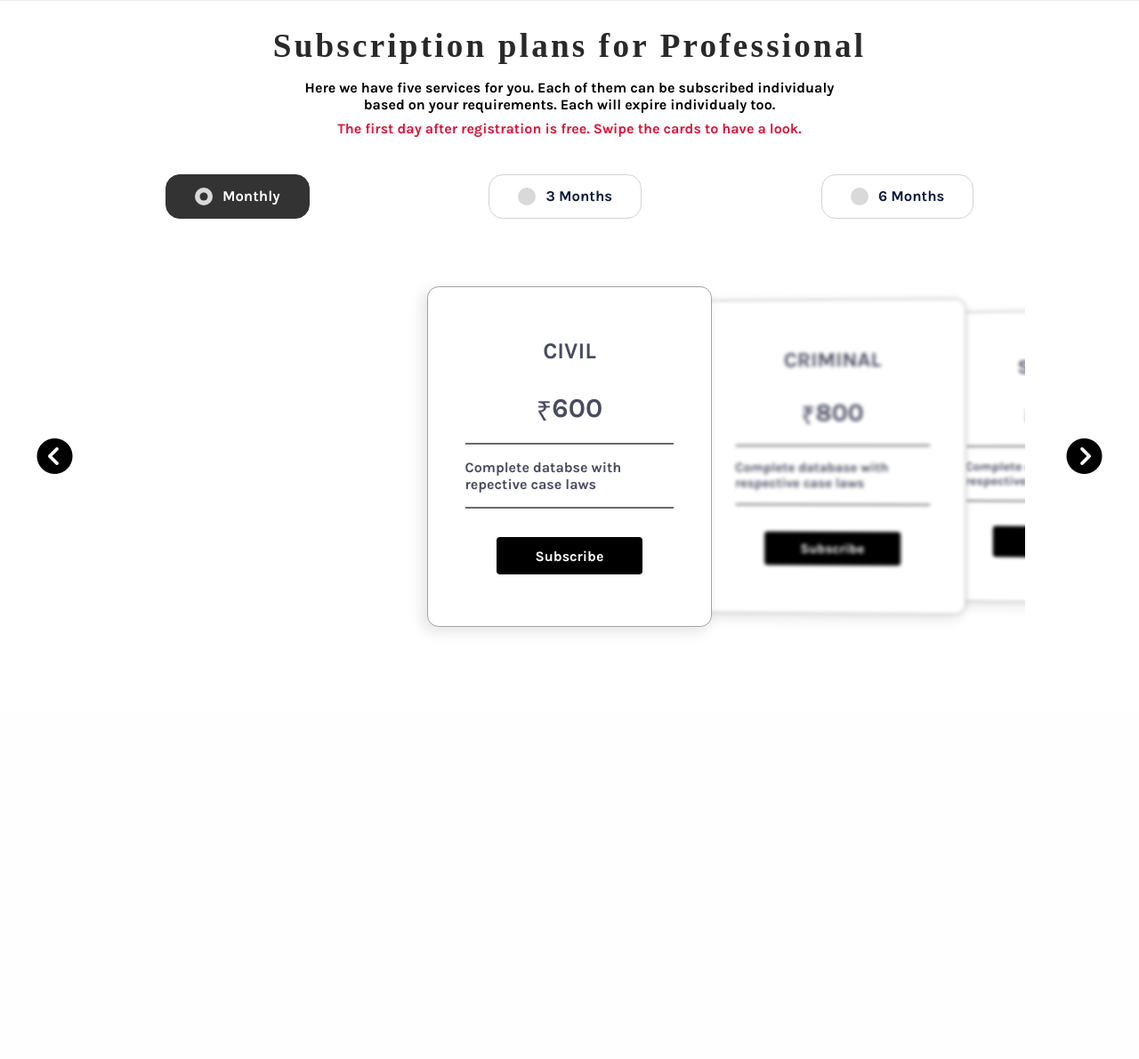
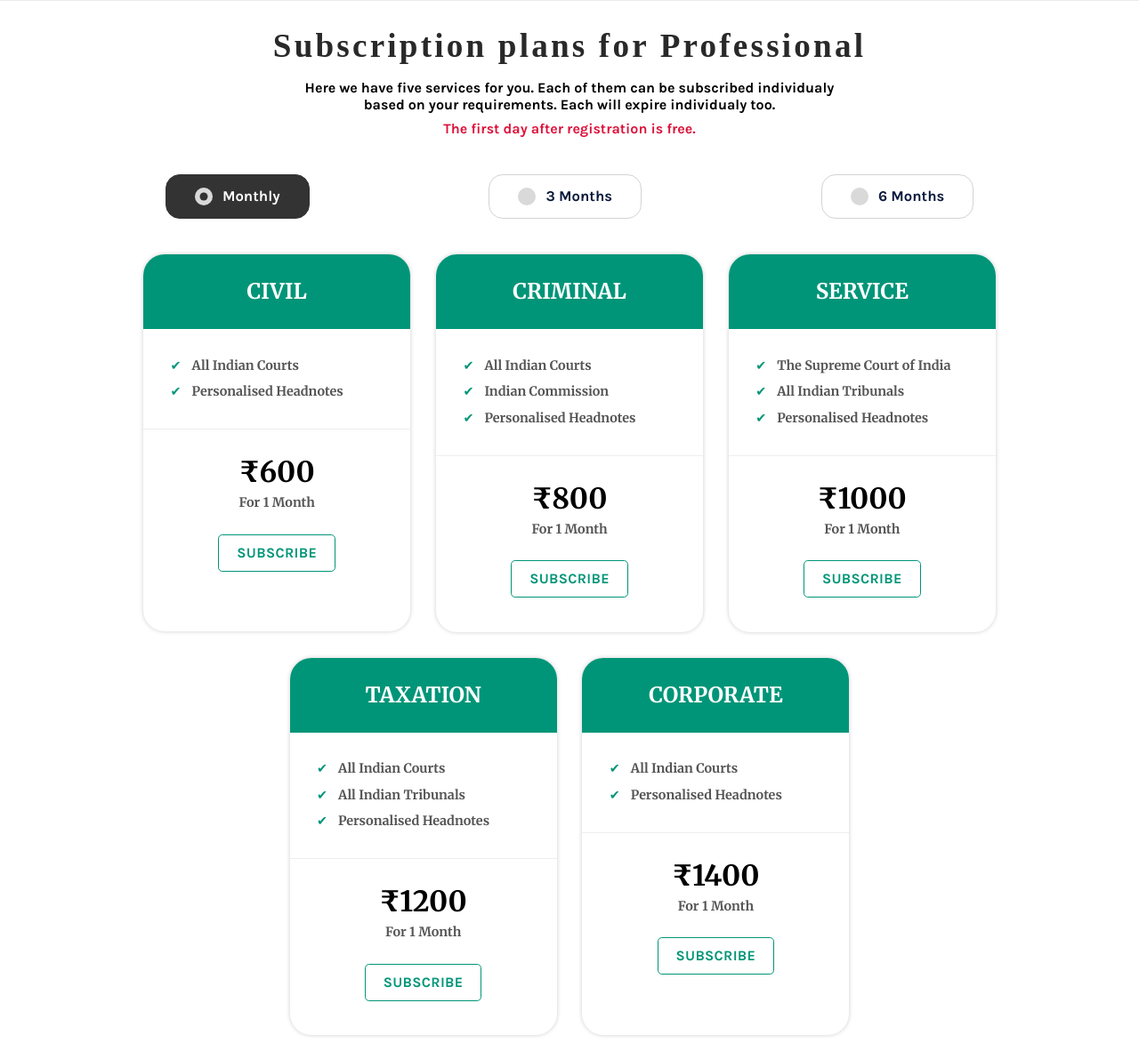
Before and after one commit to rickbhatt/solvelitigation, a Django app: page /subscription/ in a window 1280 px wide. Shown: the part 799-1990 px from the top of the page at 89% size. Before the commit the page ends 1509 px from the top, so only its background shows below. Run offline with Django 3.2, Linux system fonts and the light colour scheme; data comes from the database, SQL or seed files in the repository; both versions use the stored data as it was after the commit; parts of the project's set-up code (start-up, migrations or seed data) failed here and were passed over; some libraries are stand-ins or nearby versions.

Commit message:
price cards, index revamped and professional complete

```diff
--- a/static/css/subscription.css
+++ b/static/css/subscription.css
@@ -1,13 +1,38 @@
 @import url("https://fonts.googleapis.com/css2?family=Cormorant+Garamond:wght@700&family=Josefin+Sans:wght@500&family=Karla:wght@700&family=Merriweather:wght@700&family=Spectral:wght@800&family=Yeseva+One&display=swap");
+* {
+  margin: 0;
+  padding: 0;
+  user-select: none;
+  scroll-behavior: smooth;
+}
 
+/* Box sizing rules */
 *,
 *::before,
 *::after {
+  box-sizing: border-box;
+}
+
+/* Remove default margin */
+body,
+h1,
+h2,
+h3,
+h4,
+p,
+figure,
+blockquote,
+dl,
+dd {
   margin: 0;
+}
+
+/* Remove list styles on ul, ol elements with a list role, which suggests default styling will be removed */
+ul[role="list"],
+ol[role="list"] {
+  list-style: none;
   padding: 0;
-  scroll-behavior: smooth;
-  user-select: none;
-  box-sizing: border-box;
+  margin: 0;
 }
 
 .subscription-wrapper {
@@ -339,158 +364,99 @@
 
 /* RADIO BUTTONS END */
 
-.professional-card-container {
+.professional-card-main-container {
   /* outline: 1px solid blue; */
-  position: relative;
-  display: grid;
-  grid-template-columns: 10% 80% 10%;
+  display: flex;
+  flex-wrap: wrap;
   justify-content: center;
   align-items: center;
-  width: 100%;
-  height: 100%;
-  flex-wrap: wrap;
-  z-index: 10;
+  width: 80%;
+  min-height: 100%;
 }
 
-.swiper {
-  /* background-color: red; */
-  position: relative;
-  width: 100%;
-  padding-block: 50px;
-  z-index: -1;
-}
-.swiper-slide {
-  background: #fff;
-  background-position: center;
-  background-size: cover;
-  width: 20rem;
-  /* background: #fff; */
-  /* box-shadow: 0 15px 50px rgba(0, 0, 0, 0.2); */
-  filter: blur(2px);
-  border-radius: 12.8px;
-  /* z-index: 5; */
+.pricing-plan {
+  min-width: 18.75rem;
+  min-height: 26.5rem;
+  border-radius: 1.5rem;
+  box-shadow: 0 0 0.3rem rgba(0, 0, 0, 0.2);
+  overflow: hidden;
+  font-family: "Merriweather", serif;
+  font-size: 1rem;
+  line-height: 1.5;
+  color: #555555;
+  margin: 0.9rem;
 }
 
-.swiper-slide-active {
-  filter: blur(0);
-  /* z-index: 10; */
+.pricing-plan-header {
+  padding: 1.5rem;
+  background: #009578;
+  color: #fff;
 }
 
-.swiper-3d .swiper-slide-shadow-left,
-.swiper-3d .swiper-slide-shadow-right {
-  background-image: none;
+.pricing-plan-title {
+  /* margin: 0; */
+  text-align: center;
+  font-size: 1.5rem;
+  font-weight: 400;
 }
 
-.swipe-container-left,
-.swipe-container-right {
-  position: relative;
-  /* background-color: crimson; */
-  padding: 0.5rem;
-  width: 70%;
-  display: flex;
-  align-items: center;
-  z-index: 10;
+.pricing-plan-description {
+  padding: 1.9rem;
 }
 
-.swipe-container-left {
-  border-top-right-radius: 2.5rem;
-  border-bottom-right-radius: 2.5rem;
-  justify-self: flex-start;
-  justify-content: flex-end;
+.pricing-plan-feature {
+  list-style: none;
+  padding-left: 1.5rem;
+  position: relative;
+  font-size: 0.9rem;
 }
 
-#swipe-arrow {
-  font-size: 2.5rem;
+.pricing-plan-feature:not(:last-child) {
+  margin-bottom: 0.5rem;
 }
 
-.swipe-container-right {
-  justify-self: flex-end;
-  border-top-left-radius: 2.5rem;
-  border-bottom-left-radius: 2.5rem;
+.pricing-plan-feature::before {
+  content: "\2714";
+  color: #009578;
+  position: absolute;
+  left: 0;
 }
 
-.price-cards {
-  /* outline: 2px solid red; */
+.pricing-plan-action {
+  padding: 1.5rem;
+  border-top: 1px solid #eeeeee;
   display: flex;
-  justify-content: center;
-  align-items: center;
-  /* flex-wrap: wrap; */
-  height: 100%;
-  width: 100%;
+  flex-direction: column;
 }
 
-.card {
-  background: #fff;
-  font-family: "Karla", sans-serif;
-
-  /* color: #fff; */
-  color: hsl(233, 13%, 33%);
-
-  border-radius: 12.8px;
-  border: 1px solid #a3a3a3;
-
-  height: 100%;
+.pricing-plan-cost {
+  text-align: center;
+  font-size: 2rem;
+  color: #000;
 }
 
-.card.shadow ul {
-  margin: 2.6rem;
-  display: flex;
-  flex-direction: column;
-  justify-content: center;
-  align-items: center;
+.pricing-plan-text {
+  font-size: 0.9rem;
+  text-align: center;
+  margin: 0 0 0.6rem 0;
 }
 
-.card.shadow ul li {
-  list-style-type: none;
-  display: flex;
-  justify-content: center;
-  width: 100%;
-  padding: 1rem 0;
+.subscribe-now {
+  display: inline-block;
+  margin: 0.9rem auto;
+  padding: 0.5rem 1.25rem;
+  text-decoration: none;
+  font-family: "Karla", sans-serif;
+  color: #009578;
+  background: #fff;
+  border-radius: 0.3rem;
+  border: 1px solid #009578;
+  text-transform: uppercase;
+  letter-spacing: 0.02rem;
+  font-weight: bold;
 }
 
-ul li.price {
-  font-size: clamp(1.9rem, 2.3vw, 3.5rem);
-  color: hsl(233, 13%, 33%);
-  padding-bottom: 2rem;
-  /* color: #fff; */
-  color: hsl(233, 13%, 33%);
-  font-family: "Karla", sans-serif;
+.subscribe-now:hover {
+  background: #009578;
+  color: #fff;
 }
-
-.shadow {
-  box-shadow: -5px 5px 15px 1px rgba(0, 0, 0, 0.1);
-}
-
-.bottom-bar {
-  border-bottom: 2px solid rgba(0, 0, 0, 0.583);
-  font-family: "Karla", sans-serif;
-}
-
-.pack {
-  font-size: clamp(1.5rem, 1.99vw, 2.2rem);
-  color: hsl(233, 13%, 33%);
-  text-transform: uppercase;
-  font-family: "Karla", sans-serif;
-}
-
-.apply-now {
-  margin-top: 16px;
-  height: 41.6px;
-  width: 70%;
-  display: flex;
-  justify-content: center;
-  align-items: center;
-  border-radius: 4px;
-  /* background: linear-gradient(
-    135deg,
-    rgba(163, 168, 240, 1) 0%,
-    rgba(105, 111, 221, 1) 100%
-  ); */
-  background-color: #000;
-  color: #fff;
-  outline: none;
-  border: 0;
-  font-weight: bold;
-  text-decoration: none;
-  font-family: "Karla", sans-serif;
-}
--- a/static/js/subscription.js
+++ b/static/js/subscription.js
@@ -11,6 +11,8 @@ const rate_criminal = document.getElementById("rates_criminal");
 const rate_service = document.getElementById("rates_service");
 const rate_tax = document.getElementById("rates_tax");
 const rate_cor = document.getElementById("rates_cor");
+
+var durationText = document.getElementsByClassName("pricing-plan-text");
 
 // VARIABLE TO GET THE PRICES OF MONTHS
 
@@ -43,6 +45,9 @@ for (i = 0; i < radio.length; i++) {
       rate_service.textContent = sv_qauterly;
       rate_tax.textContent = tx_quaterly;
       rate_cor.textContent = crp_quaterly;
+      for (i = 0; i < durationText.length; i++) {
+        durationText[i].textContent = "For 3 Months";
+      }
     } else if (hf.checked) {
       //For half_yearly
       rate_civil.textContent = cv_hf;
@@ -50,6 +55,9 @@ for (i = 0; i < radio.length; i++) {
       rate_service.textContent = sv_hf;
       rate_tax.textContent = tx_hf;
       rate_cor.textContent = crp_hf;
+      for (i = 0; i < durationText.length; i++) {
+        durationText[i].textContent = "For 6 Months";
+      }
     } else {
       //For monthly
       rate_civil.textContent = cv_monthly;
@@ -57,6 +65,9 @@ for (i = 0; i < radio.length; i++) {
       rate_service.textContent = sv_monthly;
       rate_tax.textContent = tx_monthly;
       rate_cor.textContent = crp_monthly;
+      for (i = 0; i < durationText.length; i++) {
+        durationText[i].textContent = "For 1 Month";
+      }
     }
   });
 }
--- a/template/home/subscription.html
+++ b/template/home/subscription.html
@@ -109,26 +109,24 @@
 
             <p class="professional-desc">
               <span class="sub-highlight-text"
-                >The first day after registration is free. Swipe the cards to
-                have a look.</span
+                >The first day after registration is free.</span
               >
             </p>
           </div>
         </div>
 
         <div class="plan-button-container">
-
           <!-- PRICES OF THE OTHER PLANS FOR JS -->
-          <input type="hidden" name="cvq" id="cvq" value="{{cv_quaterly}}">
-          <input type="hidden" name="cvh" id="cvh" value="{{cv_hf}}">
-          <input type="hidden" name="crq" id="crq" value="{{cr_quaterly}}">
-          <input type="hidden" name="crh" id="crh" value="{{cr_hf}}">
-          <input type="hidden" name="txq" id="txq" value="{{tx_quaterly}}">
-          <input type="hidden" name="txh" id="txh" value="{{tx_hf}}">
-          <input type="hidden" name="svq" id="svq" value="{{sv_quaterly}}">
-          <input type="hidden" name="svh" id="svh" value="{{sv_hf}}">
-          <input type="hidden" name="crpq" id="crpq" value="{{crp_quaterly}}">
-          <input type="hidden" name="crph" id="crph" value="{{crp_hf}}">
+          <input type="hidden" name="cvq" id="cvq" value="{{cv_quaterly}}" />
+          <input type="hidden" name="cvh" id="cvh" value="{{cv_hf}}" />
+          <input type="hidden" name="crq" id="crq" value="{{cr_quaterly}}" />
+          <input type="hidden" name="crh" id="crh" value="{{cr_hf}}" />
+          <input type="hidden" name="txq" id="txq" value="{{tx_quaterly}}" />
+          <input type="hidden" name="txh" id="txh" value="{{tx_hf}}" />
+          <input type="hidden" name="svq" id="svq" value="{{sv_quaterly}}" />
+          <input type="hidden" name="svh" id="svh" value="{{sv_hf}}" />
+          <input type="hidden" name="crpq" id="crpq" value="{{crp_quaterly}}" />
+          <input type="hidden" name="crph" id="crph" value="{{crp_hf}}" />
           <!-- END PRICES OF THE OTHER PLANS FOR JS -->
 
           <input
@@ -156,7 +154,6 @@
             required
           />
 
-
           <label for="monthly" class="monthly">
             <div class="dot"></div>
             <div class="opt-text">Monthly</div>
@@ -173,136 +170,112 @@
           </label>
         </div>
         <!-- PRICE CARDS SECTION -->
-        <div class="professional-card-container">
-          <div class="swipe-container-left">
-            <i id="swipe-arrow" class="fas fa-chevron-circle-left"></i>
+        <div class="professional-card-main-container">
+          <!-- CIVIL -->
+            <section class="pricing-plan" id="civil">
+              <div class="pricing-plan-header">
+                <p class="pricing-plan-title">
+                  CIVIL
+                </p>
               </div>
-          <div class="swiper mySwiper">
-            <div class="swiper-wrapper">
-              <div class="swiper-slide">
-                <div class="price-cards">
-                  <div class="card shadow">
-                    <ul>
-                      <li class="pack">Civil</li>
-                      <li class="price bottom-bar">
-                        <!-- <i class="fas fa-rupee-sign"></i> -->
-                        ₹
-                        <span id="rates_civil">{{cv_monthly}}</span>
-                      </li>
-                      <li class="bottom-bar">
-                        Complete databse with repective case laws
-                      </li>
-
-                      <li>
-                        <a href="{% url 'sub-selection' %}" class="apply-now"
-                          >Subscribe</a
-                        >
-                      </li>
+              <div class="pricing-plan-description">
+                <ul class="pricing-plan-list">
+                  <li class="pricing-plan-feature">All Indian Courts</li>
+                  <li class="pricing-plan-feature">Personalised Headnotes</li>
+                  <!-- <li class="pricing-plan-feature"></li> -->
                 </ul>
               </div>
+              <div class="pricing-plan-action">
+                <p class="pricing-plan-cost">₹<span id="rates_civil">{{cv_monthly}}</span></p>
+                <p class="pricing-plan-text">For 1 Month</p>
+                <a href="{% url 'sub-selection' %}" class="subscribe-now">Subscribe</a>
               </div>
+            </section>
+
+            <!-- CRIMINAL -->
+            <section class="pricing-plan" id="criminal">
+              <div class="pricing-plan-header">
+                <p class="pricing-plan-title">
+                  CRIMINAL
+                </p>
               </div>
-              <div class="swiper-slide">
-                <div class="price-cards">
-                  <div class="card shadow">
-                    <ul>
-                      <li class="pack">Criminal</li>
-                      <li class="price bottom-bar">
-                        <!-- <i class="fas fa-rupee-sign"></i> -->
-                        ₹
-                        <span id="rates_criminal">{{cr_monthly}}</span>
-                      </li>
-                      <li class="bottom-bar">
-                        Complete database with respective case laws
-                      </li>
-
-                      <li>
-                        <a href="{% url 'sub-selection' %}" class="apply-now"
-                          >Subscribe</a
-                        >
-                      </li>
+              <div class="pricing-plan-description">
+                <ul class="pricing-plan-list">
+                  <li class="pricing-plan-feature">All Indian Courts</li>
+                  <li class="pricing-plan-feature">Indian Commission</li>
+                  <li class="pricing-plan-feature">Personalised Headnotes</li>
                 </ul>
               </div>
+              <div class="pricing-plan-action">
+                <p class="pricing-plan-cost">₹<span id="rates_criminal">{{cr_monthly}}</span></p>
+                <p class="pricing-plan-text">For 1 Month</p>
+                <a href="{% url 'sub-selection' %}" class="subscribe-now">Subscribe</a>
               </div>
+            </section>
+
+            <!-- SERVICE -->
+            <section class="pricing-plan" id="service">
+              <div class="pricing-plan-header">
+                <p class="pricing-plan-title">
+                  SERVICE
+                </p>
               </div>
-              <div class="swiper-slide">
-                <div class="price-cards">
-                  <div class="card shadow">
-                    <ul>
-                      <li class="pack">Service</li>
-                      <li class="price bottom-bar">
-                        <!-- <i class="fas fa-rupee-sign"></i> -->
-                        ₹
-                        <span id="rates_service">{{sv_monthly}}</span>
-                      </li>
-                      <li class="bottom-bar">
-                        Complete database with respective case laws
-                      </li>
-
-                      <li>
-                        <a href="{% url 'sub-selection' %}" class="apply-now"
-                          >Subscribe</a
-                        >
-                      </li>
+              <div class="pricing-plan-description">
+                <ul class="pricing-plan-list">
+                  <li class="pricing-plan-feature">The Supreme Court of India</li>
+                  <li class="pricing-plan-feature">All Indian Tribunals</li>
+                  <li class="pricing-plan-feature">Personalised Headnotes</li>
                 </ul>
               </div>
+              <div class="pricing-plan-action">
+                <p class="pricing-plan-cost">₹<span id="rates_service">{{sv_monthly}}</span></p>
+                <p class="pricing-plan-text">For 1 Month</p>
+                <a href="{% url 'sub-selection' %}" class="subscribe-now">Subscribe</a>
               </div>
+            </section>
+
+            <!-- TAXATION -->
+            <section class="pricing-plan" id="taxation">
+              <div class="pricing-plan-header">
+                <p class="pricing-plan-title">
+                  TAXATION
+                </p>
               </div>
-              <div class="swiper-slide">
-                <div class="price-cards">
-                  <div class="card shadow">
-                    <ul>
-                      <li class="pack">Taxation</li>
-                      <li class="price bottom-bar">
-                        <!-- <i class="fas fa-rupee-sign"></i> -->
-                        ₹
-                        <span id="rates_tax">{{tx_monthly}}</span>
-                      </li>
-                      <li class="bottom-bar">
-                        Complete database with respective case laws
-                      </li>
-
-                      <li>
-                        <a href="{% url 'sub-selection' %}" class="apply-now"
-                          >Subscribe</a
-                        >
-                      </li>
+              <div class="pricing-plan-description">
+                <ul class="pricing-plan-list">
+                  <li class="pricing-plan-feature">All Indian Courts</li>
+                  <li class="pricing-plan-feature">All Indian Tribunals</li>
+                  <li class="pricing-plan-feature">Personalised Headnotes</li>
                 </ul>
               </div>
+              <div class="pricing-plan-action">
+                <p class="pricing-plan-cost">₹<span id="rates_tax">{{tx_monthly}}</span></p>
+                <p class="pricing-plan-text">For 1 Month</p>
+                <a href="{% url 'sub-selection' %}" class="subscribe-now">Subscribe</a>
               </div>
+            </section>
+
+            <!-- CORPORATE -->
+            <section class="pricing-plan" id="corporate">
+              <div class="pricing-plan-header">
+                <p class="pricing-plan-title">
+                  CORPORATE
+                </p>
               </div>
-              <div class="swiper-slide">
-                <div class="price-cards">
-                  <div class="card shadow">
-                    <ul>
-                      <li class="pack">Corporate</li>
-                      <li class="price bottom-bar">
-                        <!-- <i class="fas fa-rupee-sign"></i> -->
-                        ₹
-                        <span id="rates_cor">{{crp_monthly}}</span>
-                      </li>
-                      <li class="bottom-bar">
-                        Complete database with respective case laws
-                      </li>
-
-                      <li>
-                        <a href="{% url 'sub-selection' %}" class="apply-now"
-                          >Subscribe</a
-                        >
-                      </li>
+              <div class="pricing-plan-description">
+                <ul class="pricing-plan-list">
+                  <li class="pricing-plan-feature">All Indian Courts</li>
+                  <li class="pricing-plan-feature">Personalised Headnotes</li>
                 </ul>
               </div>
+              <div class="pricing-plan-action">
+                <p class="pricing-plan-cost">₹<span id="rates_cor">{{crp_monthly}}</span></p>
+                <p class="pricing-plan-text">For 1 Month</p>
+                <a href="{% url 'sub-selection' %}" class="subscribe-now">Subscribe</a>
               </div>
-              </div>
-            </div>
-            <div class="swiper-pagination"></div>
-          </div>
-          <div class="swipe-container-right">
-            <i id="swipe-arrow" class="fas fa-chevron-circle-right"></i>
-          </div>
+            </section>
         </div>
         <!-- END OF PRICE CARD SECTION -->
-      </div>
     </div>
 
     <!--------------------------- SCRIPT --------------------------->
```
Also changed, not shown: professional/models.py (+7 -21 lines), db.sqlite3, professional/migrations/0030_alter_citation_law_category.py (added). Lines whose indentation alone changed are shown as unchanged.
